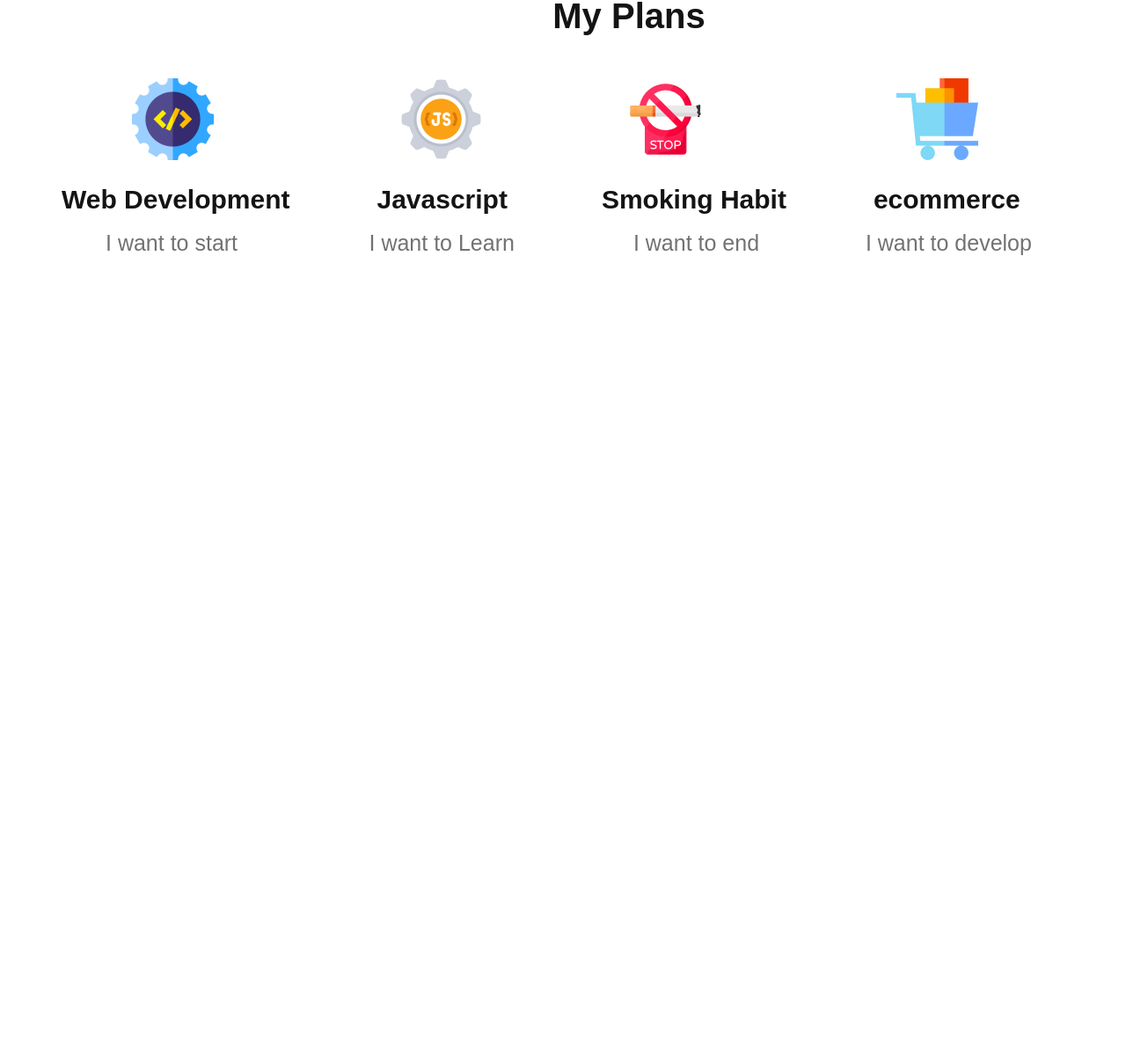
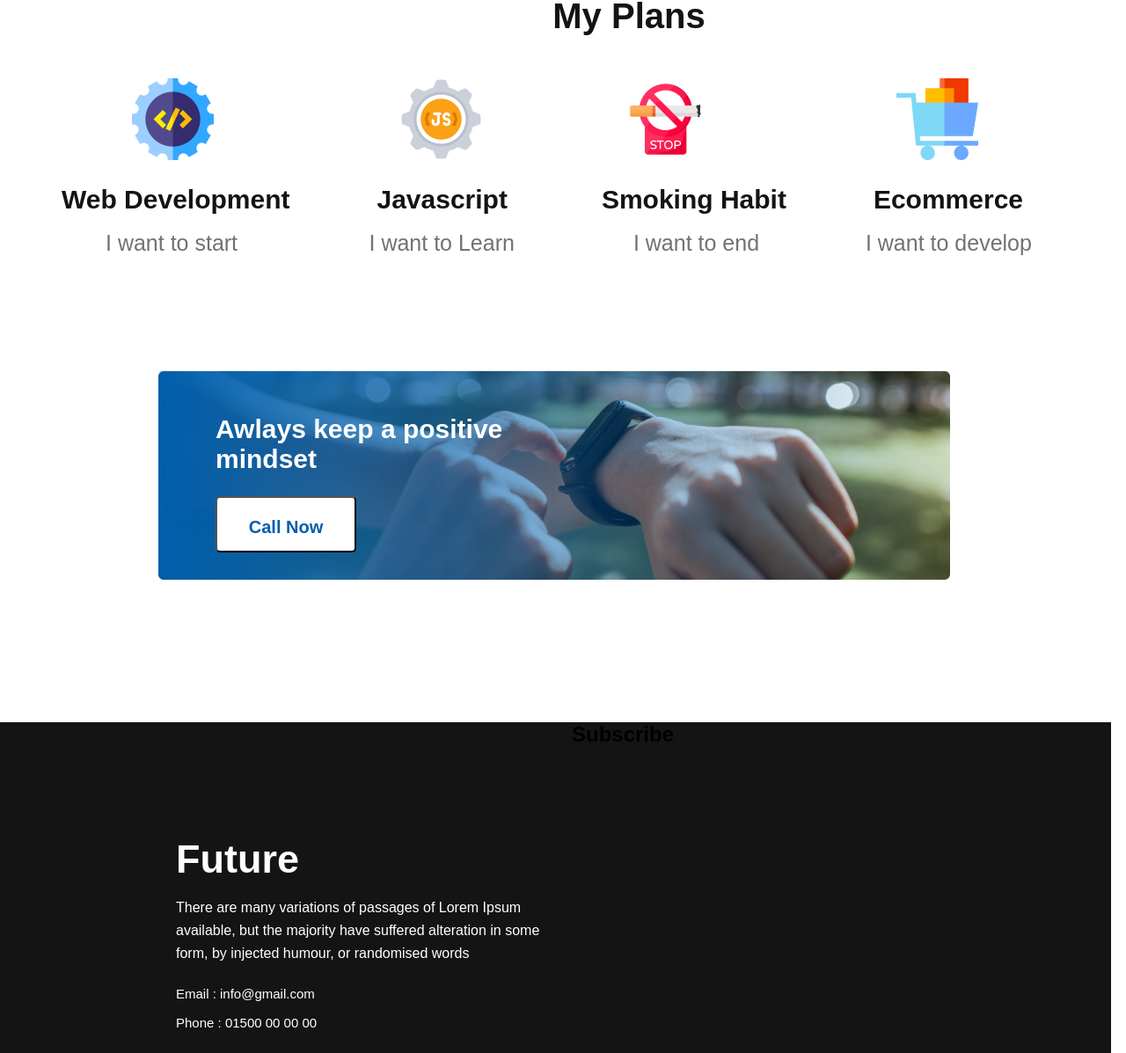
Before and after one commit to Md0Jisan/assignment1-, a plain HTML site: page index.html in a window 1280 px wide. Shown: the part 1721-2918 px from the top of the page at 88% size. Before the commit the page ends 2012 px from the top, so only its background shows below. Drawn offline with Linux system fonts and the light colour scheme.

Commit message:
half-footer

```diff
--- a/css/style.css
+++ b/css/style.css
@@ -126,3 +126,79 @@
     font-size: 25px;
     margin-left: 135px;
  }
+ /* part3 style */
+ .part3{
+    margin-top: 130px;
+    margin-left: 180px;
+ }
+ .p3{
+    background-image: url(../images/gradient1.png) ,url(../images/watch.png);
+    height: 400px;
+    background-repeat: no-repeat;
+    background-size: 900px;
+ }
+ .p3-head{
+    color: white;
+    font-size: 30px;
+    padding-top: 50px;
+    padding-left: 65px;
+    padding-right: 600px;
+    padding-bottom: 25px;
+ }
+ .part3-btn{
+    height: 64px;
+    width:160px ;
+    padding: 22px;
+    font-size: 20px;
+    color: #005FAC;
+    background-color: white;
+    border-radius: 5px;
+    margin-left: 65px;
+ }
+ .part3-btn:hover{
+    color: black;
+    background-color:bisque;
+    box-shadow: #333435 4px 7px 10px ;
+ }
+ /* footer */
+ .footer{
+    display: flex;
+     width: 1263px;
+    height: 577px;
+    background-color: #151414;
+ }
+ .footer-style{
+
+ }
+ .f-head{
+    color: white;
+    font-size: 45px;
+    padding-top: 130px;
+    padding-left: 200px;
+ }
+ .f-paragraph{
+    padding-top: 16px;
+    padding-left: 200px;
+    line-height: 26px;
+    color: white;
+    width: 450px;
+ }
+ .f-gmail{
+    color: white;
+    padding-top: 24px;
+    padding-left: 200px;
+    font-size: 15px;
+ }
+ .f-number{
+    color: white;
+    padding-top: 16px;
+    padding-left: 200px;
+    font-size: 15px;
+ }
+ .f-img{
+    padding-top: 32px;
+    padding-left: 200px;
+ }
+ .img-gap{
+    padding-right: 10px;
+ }
--- a/index.html
+++ b/index.html
@@ -82,15 +82,43 @@
                 <img src="./images/icons/ecom.png" alt="">
             </p>
              <div>
-                <h1 class="bp2-h2">ecommerce</h1><br>
+                <h1 class="bp2-h2">Ecommerce</h1><br>
                 <p class="bp2-paragraph2">I want to develop</p>
              </div>
             </div>
-
-
+        </div>
+        </section>
+        <!-- part3 -->
+        <section>
+            <div class="part3">
+            <div class="p3">
+                <h2 class="p3-head">Awlays keep a positive mindset</h2>
+                <button class="part3-btn"><b>Call Now</b></button>
+            </div>
         </div>
         </section>
     </main>
-    <footer></footer>
+    <footer>
+        <section>
+            <div class="footer">
+                <div class="footer-style">
+                    <h2 class="f-head">Future</h2>
+                    <div class="f-paragraph">
+                    <p>There are many variations of passages of Lorem Ipsum available, but the majority have suffered alteration in some form, by injected humour, or randomised words</p>
+                   </div>
+                   <p class="f-gmail">Email : info@gmail.com</p>
+                   <p class="f-number">Phone : 01500 00 00 00</p>
+                   <div class="f-img">
+                    <i class="img-gap"><img src="./images/icons/fb.png" alt=""></i>
+                    <i class="img-gap"><img src="./images/icons/twitter.png" alt=""></i>
+                    <i class="img-gap"><img src="./images/icons/youtube.png" alt=""></i>
+                   </div>
+                </div>
+                <div>
+                    <h2 class="f-head2">Subscribe</h2>
+                </div>
+            </div>
+        </section>
+    </footer>
 </body>
 </html>
```
